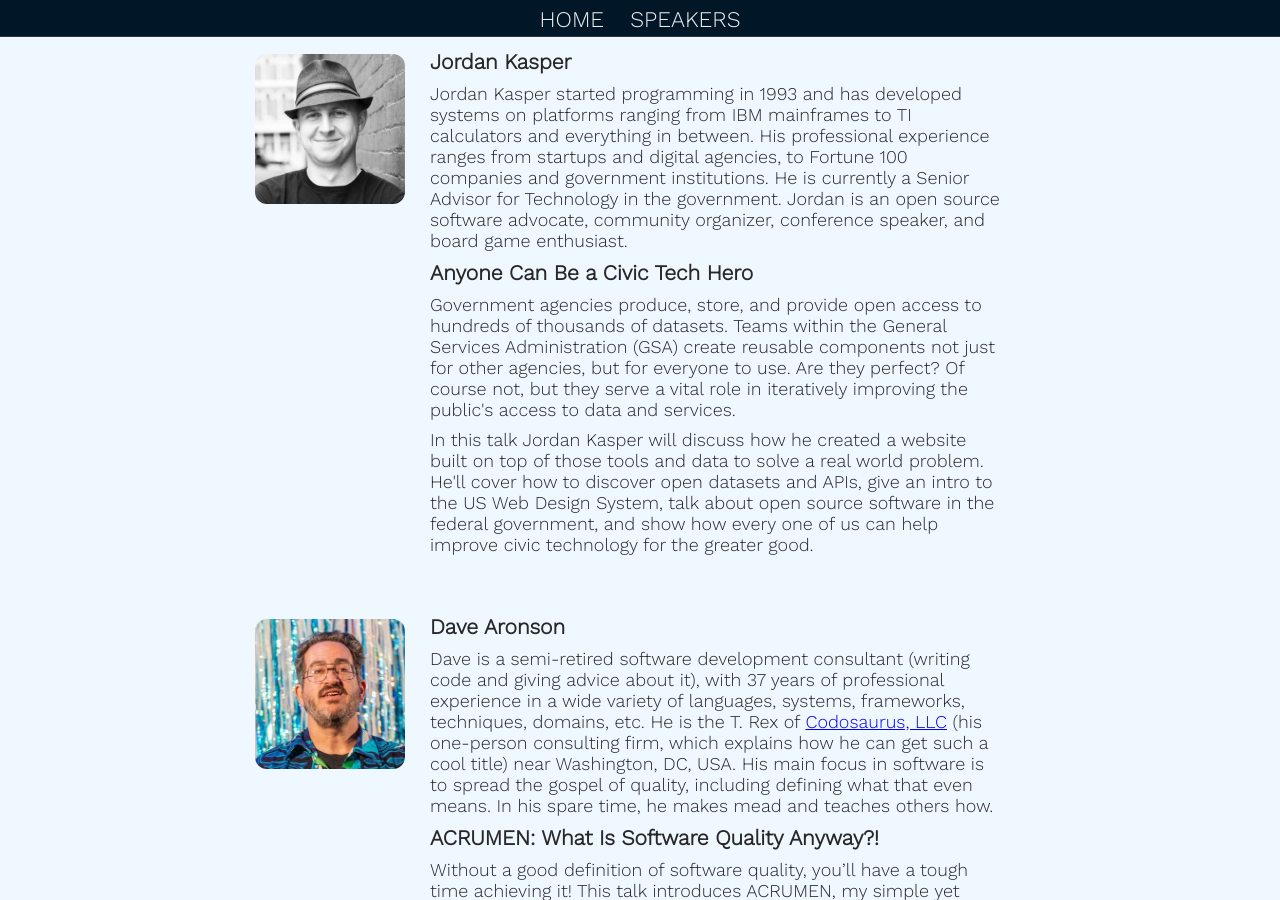
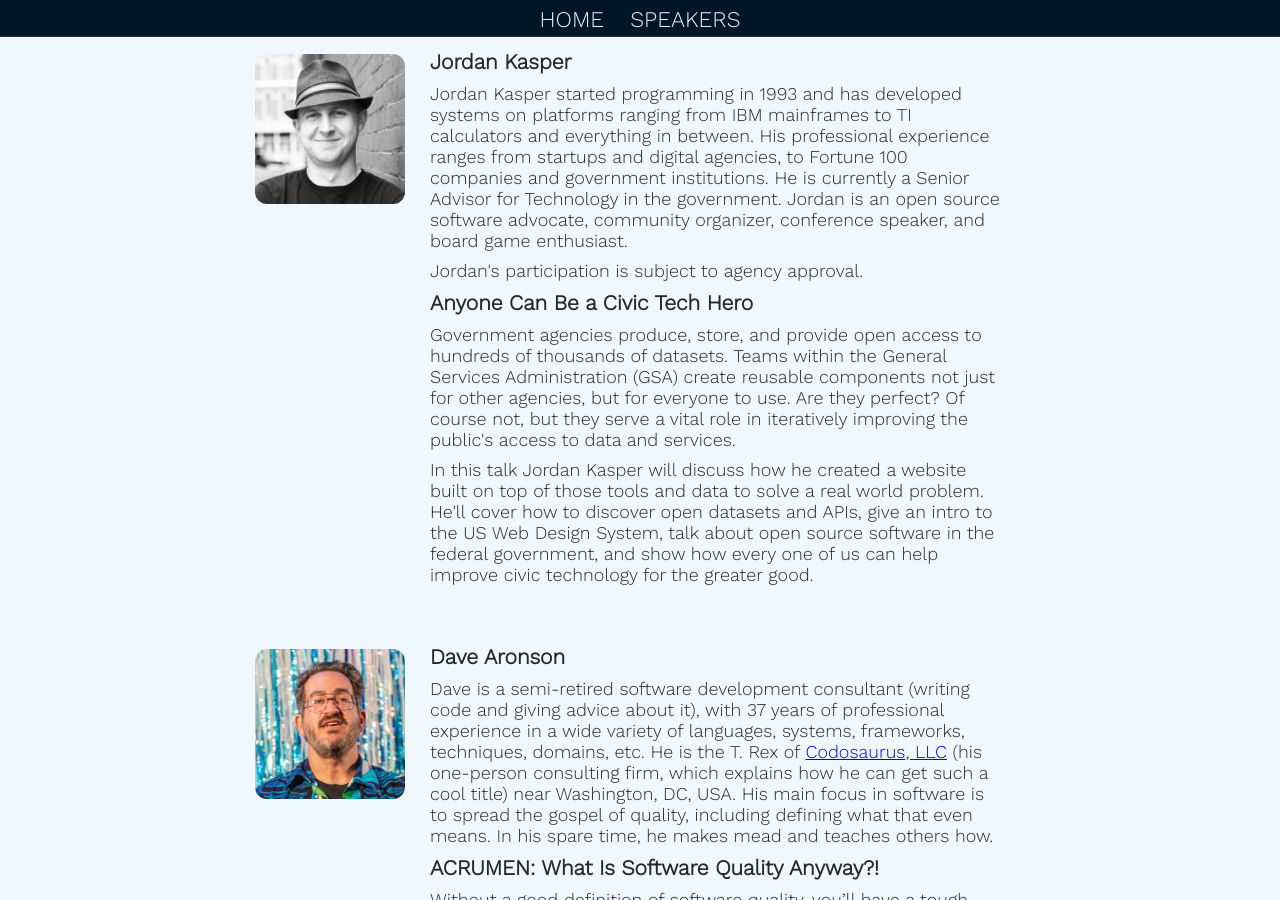
Before and after one commit to gothamgo/frontrunnersconf.github.io, a Jekyll site: the page built from speakers.html, in a window 1280 px wide and 900 px high, scrolled down 2319 px. Built offline with Jekyll 4.4.1, drawn with Linux system fonts in a browser that asks for light colours.

Commit message:
Update jordan_kasper.html

```diff
--- a/_includes/jordan_kasper.html
+++ b/_includes/jordan_kasper.html
@@ -14,7 +14,11 @@
       Jordan is an open source software advocate, community organizer, conference speaker, and board game enthusiast.
     </p>
 
-    <h3 class="talk-title">Anyone Can Be a Civic Tech Hero</h3>
+    <p class="speaker-bio">
+      Jordan's participation is subject to agency approval.
+    </p>
+
+  <h3 class="talk-title">Anyone Can Be a Civic Tech Hero</h3>
 
     <p class="talk-description">
       Government agencies produce, store, and provide open access to hundreds of thousands of datasets.
```
